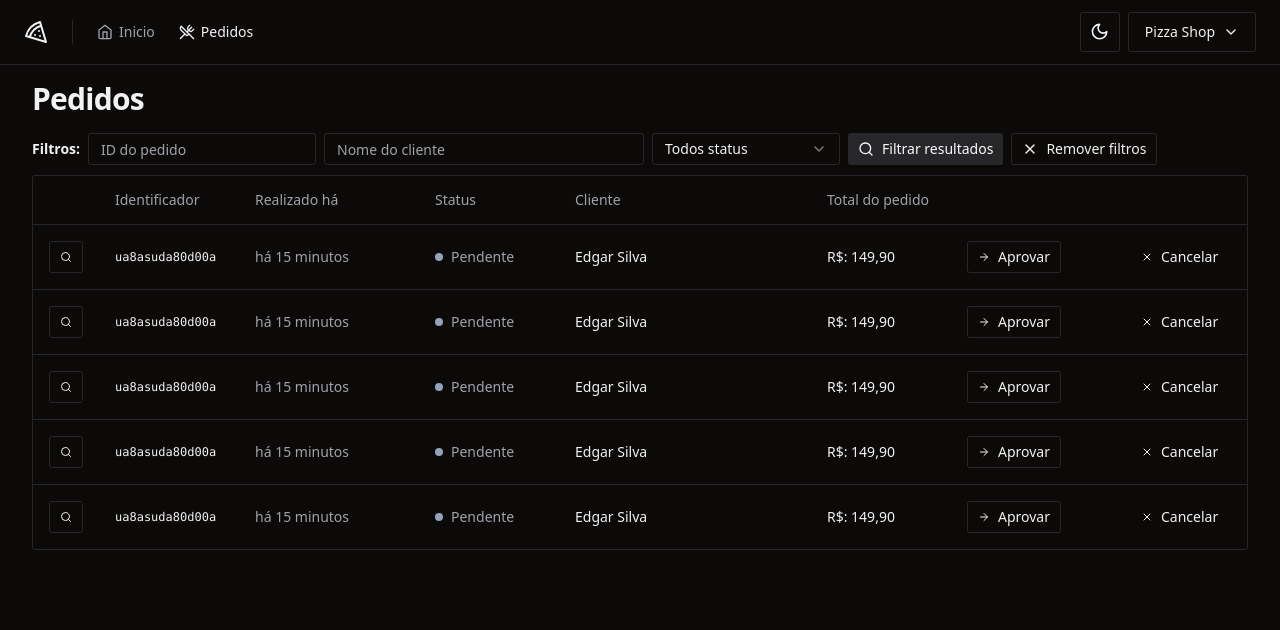
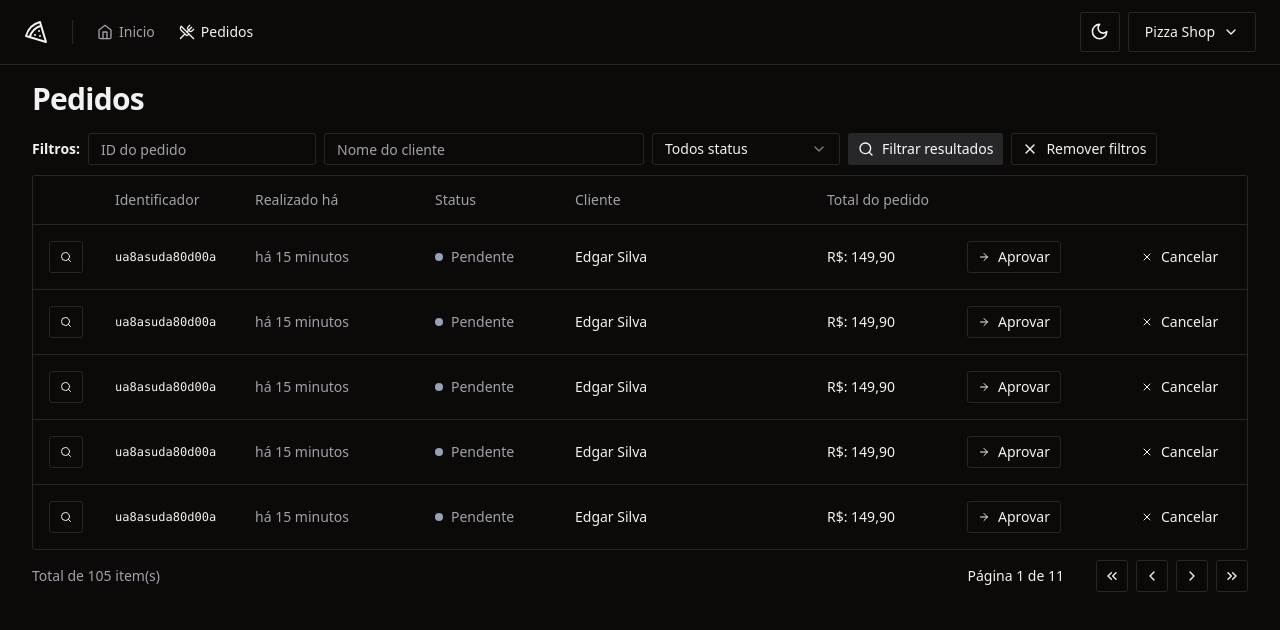
Before and after one commit to eddyzera/pizza-shop-web, a React (Vite) app: page /orders in a window 1280 px wide. Shown: the top 630 px of the page. Built offline with nearby package versions, Linux system fonts and the light colour scheme.

Commit message:
feat: create pagination

```diff
--- /dev/null
+++ b/src/components/pagination/pagination.tsx
@@ -0,0 +1,53 @@
+import {
+  ChevronLeft,
+  ChevronRight,
+  ChevronsLeft,
+  ChevronsRight,
+} from 'lucide-react'
+import React from 'react'
+
+import { Button } from '../ui/button'
+
+export interface IPaginationProps {
+  pageIndex: number
+  totalCount: number
+  perPage: number
+}
+
+export const Pagination: React.FunctionComponent<IPaginationProps> = ({
+  pageIndex,
+  perPage,
+  totalCount,
+}) => {
+  const pages = Math.ceil(totalCount / perPage) || 1
+  return (
+    <div className="flex items-center justify-between">
+      <span className="text-sm text-muted-foreground">
+        Total de {totalCount} item(s)
+      </span>
+      <div className="flex items-center gap-6 lg:gap-8">
+        <div className="text-sm font-medium">
+          Página {pageIndex + 1} de {pages}
+        </div>
+        <div className="flex items-center gap-2">
+          <Button variant={'outline'} className="h-8 w-8 p-0">
+            <ChevronsLeft className="h-4 w-4" />
+            <span className="sr-only">Primeira página</span>
+          </Button>
+          <Button variant={'outline'} className="h-8 w-8 p-0">
+            <ChevronLeft className="h-4 w-4" />
+            <span className="sr-only">Página anterior</span>
+          </Button>
+          <Button variant={'outline'} className="h-8 w-8 p-0">
+            <ChevronRight className="h-4 w-4" />
+            <span className="sr-only">Próxima página</span>
+          </Button>
+          <Button variant={'outline'} className="h-8 w-8 p-0">
+            <ChevronsRight className="h-4 w-4" />
+            <span className="sr-only">Última página</span>
+          </Button>
+        </div>
+      </div>
+    </div>
+  )
+}
--- a/src/pages/app/orders/orders.tsx
+++ b/src/pages/app/orders/orders.tsx
@@ -1,6 +1,7 @@
 import React from 'react'
 import { Helmet } from 'react-helmet-async'
 
+import { Pagination } from '@/components/pagination/pagination'
 import {
   Table,
   TableBody,
@@ -18,7 +19,6 @@
       <Helmet title="Pedidos" />
       <div className="flex flex-col gap-4">
         <h1 className="text-3xl font-bold tracking-tight">Pedidos</h1>
-      </div>
         <div className="space-y-2.5">
           <OrderTableFilters />
           <div className="rounded-md border">
@@ -42,6 +42,8 @@
               </TableBody>
             </Table>
           </div>
+          <Pagination pageIndex={0} totalCount={105} perPage={10} />
+        </div>
       </div>
     </>
   )
--- a/src/routes.tsx
+++ b/src/routes.tsx
@@ -3,7 +3,7 @@
 import { AppLayout } from './pages/_layouts/app'
 import { AuthLayout } from './pages/_layouts/auth'
 import { Dashboard } from './pages/app/dashboard'
-import { Orders } from './pages/app/orders/Orders'
+import { Orders } from './pages/app/orders/orders'
 import { SignIn } from './pages/auth/sign-in'
 import { SignUp } from './pages/auth/sign-up'
 
```
Lines whose indentation alone changed are shown as unchanged.
